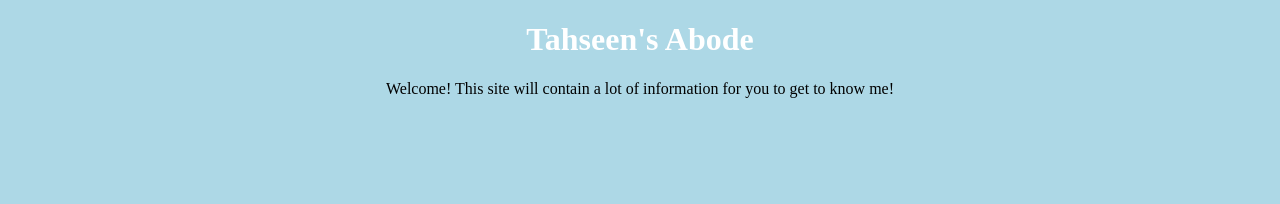
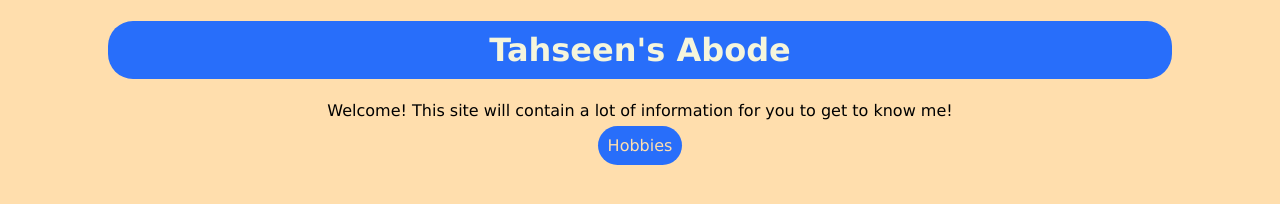
Before and after one commit to TahseenAsif/CSCI39548-Assignment-1, a plain HTML site: page index.html in a window 1280 px wide. Drawn offline with Linux system fonts and the light colour scheme.

Commit message:
Color changes

```diff
--- a/index.css
+++ b/index.css
@@ -1,12 +1,25 @@
 body {
-    background-color: lightblue;
+    background-color: navajowhite;
+    font-family: Verdana;
+    text-align: center;
 }
 
 h1 {
-    color: white;
-    text-align: center;
+    color: beige;
+    background-color: rgb(40, 110, 250);
+    padding: 10px;
+    margin-left: 100px;
+    margin-right: 100px;
+    border-radius: 25px;
 }
 
 p {
-    text-align: center;
 }
+
+a {
+    color: navajowhite;
+    background-color: rgb(40, 110, 250);
+    padding: 10px;
+    border-radius: 25px;
+    margin: 20px;
+}
--- a/index.html
+++ b/index.html
@@ -9,4 +9,5 @@
 <body>
     <h1>Tahseen's Abode</h1>
     <p>Welcome! This site will contain a lot of information for you to get to know me!</p>
+    <a>Hobbies</a>
 </body>
```
